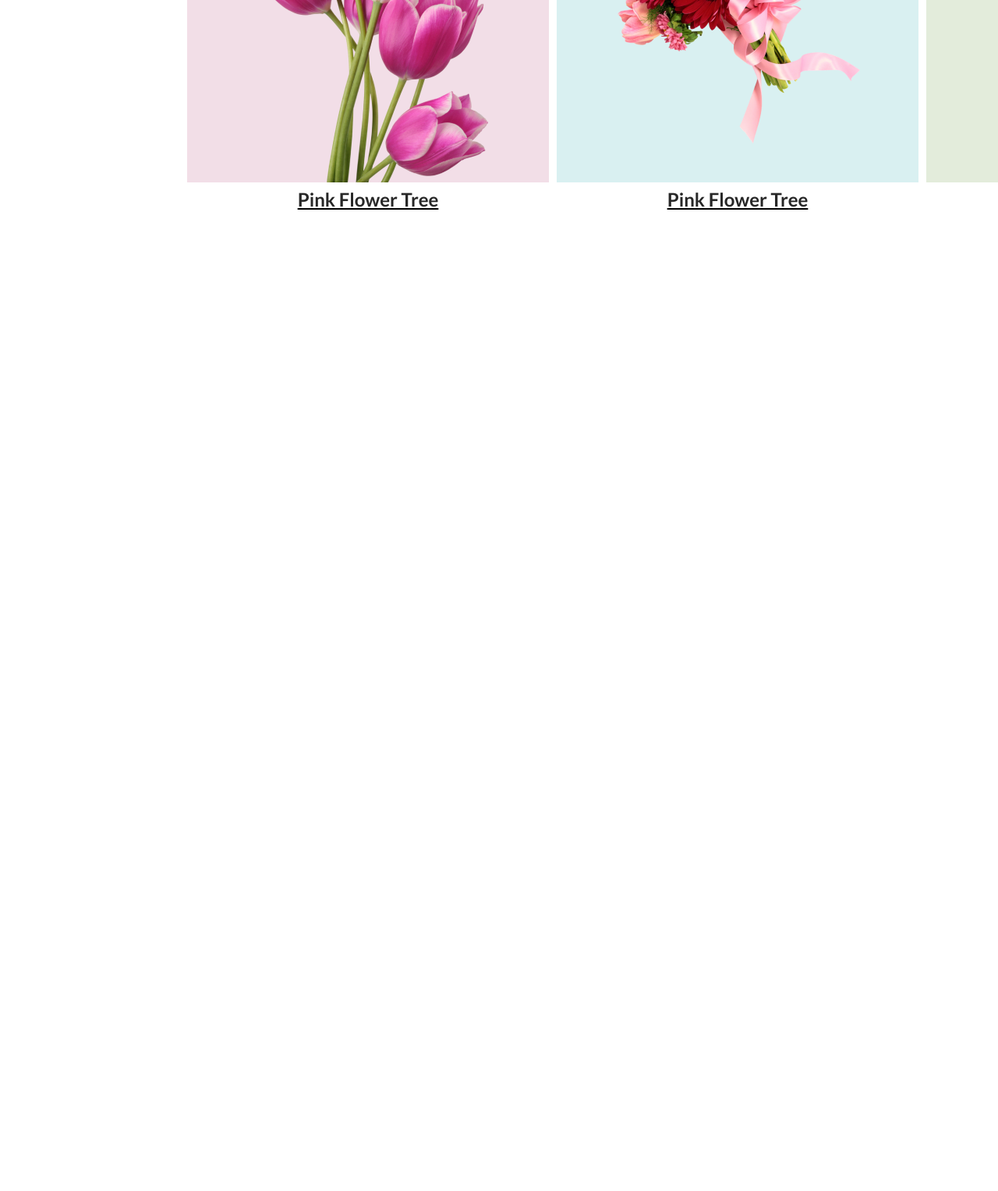
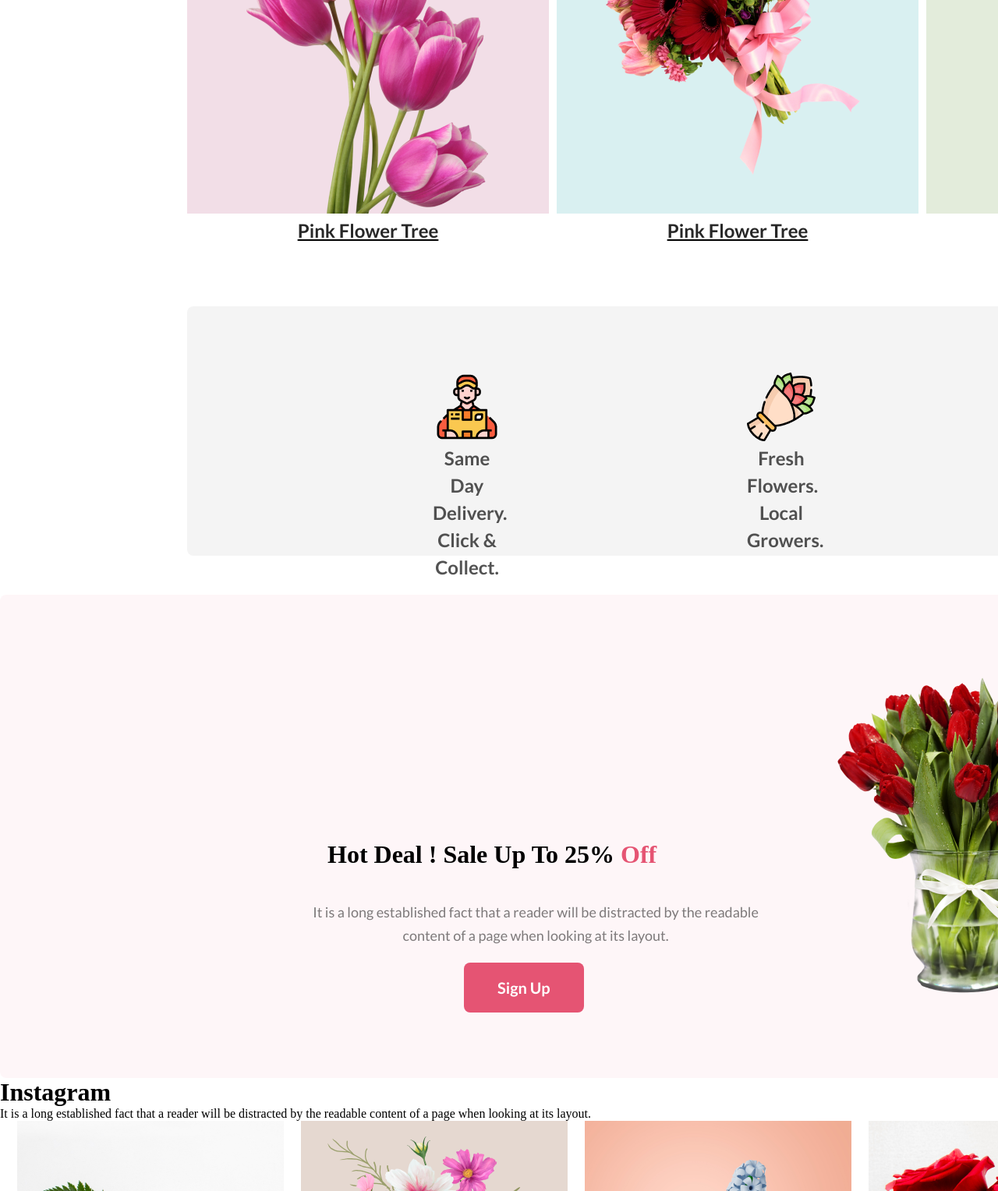
Before and after one commit to Wazid339/Flower-shop-assignment, a plain HTML site: page index.html in a window 1280 px wide. Shown: the part 1272-2800 px from the top of the page at 78% size. Before the commit the page ends 1545 px from the top, so only its background shows below. Drawn offline with Linux system fonts and the light colour scheme.

Commit message:
added flower-list,flower-banner

```diff
--- a/index.html
+++ b/index.html
@@ -24,7 +24,7 @@
 
         </div>
     </header>
-    <main>
+    <main class="main">
         <div class="title-continer" >
             <h3 class="title-continer1">Our Featured Flowers</h3>
             <p class="title-description">It is a long established fact that a reader will be distracted by the readable content of a page when looking at its layout.</p>
@@ -35,6 +35,36 @@
             <li><img  class="bg2" src="Flower Asset/pngwing 5.png" alt=""><u><div class="pic1">Pink Flower Tree</div></u></li>
             <li><img class="bg3" src="Flower Asset/pngwing 7.png" alt=""><u><div class="pic2">Pink Flower Tree</div></u></li>
         </div>
+        <div class="flower-list">
+            <li class="flower-list1">
+                <img src="Flower Asset/Group 57.png" alt=""><div class="li1">Same Day Delivery. Click & Collect.</div>
+            </li>
+            <li class="flower-list2">
+                <img src="Flower Asset/Group 58.png" alt=""><div class="li2">Fresh Flowers. Local Growers.</div>
+            </li>
+            <li class="flower-list3">
+                <img src="Flower Asset/Group 59.png" alt=""><div class="li3">24/7 Free Support.</div>
+            </li>
+
+        </div>
+        <div class="flower-banner">
+        <div class="flower-description">
+            <h1 class="flower-description1">Hot Deal ! Sale Up To 25% <span id="span"> Off</span></h1>
+            <p class="paragraph">It is a long established fact that a reader will be distracted by the readable content of a page when looking at its layout.</p>
+            <button class="btn1">Sign Up</button>
+       </div>
+            <img class="img1" src="Flower Asset/pngwing 8.png" alt="">
+        </div>
+       <div class="picture-banner">
+        <h1 class="picture-banner1">Instagram</h1>
+        <p class="picture-paragraph">It is a long established fact that a reader will be distracted by the readable content of a page when looking at its layout.</p>
+        <div class="flower-scetor">
+        <li ><img src="Flower Asset/Flower 01.png" alt=""></li>
+        <li><img src="Flower Asset/Rectangle 4.png" alt=""></li>
+        <li><img src="Flower Asset/Rectangle 5.png" alt=""></li>
+        <li><img src="Flower Asset/Rectangle 6.png" alt=""></li>
+    </div>
+       </div>
 
 
     </main>
--- a/style/style.css
+++ b/style/style.css
@@ -62,6 +62,12 @@
     margin-left: 120px;
     margin-top: 20px;
 }
+/*main*/
+.main{
+    width: 1920px;
+    height: 4867px;
+    background: #FFF;
+}
 .picture{
     width: 635px;
     height: 800px;
@@ -94,12 +100,15 @@ padding: 3px;
 margin-left: 663px;
 margin-right:  663px;
 }
+ /* List-item */
+
 .flower-name{
     display: flex;
     align-items: center;
     margin-left: 240px;
     margin-right: 120px;
     margin-bottom: auto;
+    margin-top: 40px;
     list-style: none;
     gap: 10px;
 }
@@ -162,3 +171,129 @@ margin-right:  663px;
     line-height: 35px;
     text-decoration-line: none;
 }
+/* Flower list */
+.flower-list{
+    display: flex;
+    list-style: none;
+    width: 1440px;
+    height: 320px;
+    border-radius: 8px;
+    background: rgba(39, 39, 39, 0.05);
+    margin-left: 240px ;
+    margin-right: 240px;
+    margin-top: 80px;
+
+}
+.flower-list1{
+    text-align: justify;
+width: 88px;
+height: 88px;
+padding-top: 85px;
+padding-left: 315px;
+padding-bottom: 145px;
+}
+.flower-list2{
+    width: 88px;
+    height: 88px;
+    padding-top: 85px;
+    padding-left: 315px;
+    padding-bottom: 145px;
+
+}
+.flower-list3{
+    width: 88px;
+    height: 88px;
+    padding-top: 85px;
+    padding-left: 315px;
+    padding-bottom: 145px;
+}
+/*list item*/
+
+.li1{
+    color: rgba(39, 39, 39, 0.80);
+    text-align: center;
+    font-family: Lato;
+    font-size: 24px;
+    font-weight: 600;
+    line-height: 35px;
+
+
+}
+.li2{
+    color: rgba(39, 39, 39, 0.80);
+    text-align: center;
+    font-family: Lato;
+    font-size: 24px;
+    font-weight: 600;
+    line-height: 35px;
+}
+.li3{
+    color: rgba(39, 39, 39, 0.80);
+    text-align: center;
+    display: inline-flex;
+    font-family: Lato;
+    font-size: 24px;
+    font-weight: 600;
+    line-height: 35px;
+}
+#span{
+    color: #E55473;
+}
+.flower-banner{
+display: flex;
+align-items: center;
+width: 1922px;
+height: 620px;
+border-radius: 8px;
+background: rgba(229, 84, 115, 0.05);
+margin-top: 50px;
+}
+.flower-description1{
+    padding-top: 230px;
+    padding-left: 420px;
+    padding-bottom: 40px;
+}
+.paragraph{
+display: flex;
+padding-top: 0;
+padding-left: 390px;
+margin-right: auto;
+width: 594px;
+color: rgba(39, 39, 39, 0.60);
+text-align: center;
+font-family: Lato;
+font-size: 18px;
+font-weight: 400;
+line-height: 30px;
+}
+.btn1{
+display: inline-flex;
+padding: 20px 43px;
+align-items: flex-start;
+gap: 10px;
+color: #FFF;
+font-family: Lato;
+font-size: 20px;
+font-weight: 700;
+border-radius: 8px;
+border: none;
+background: #E55473;
+margin-left: 595px;
+margin-top: 20px;
+
+}
+.img1{
+width: 318px;
+height: 420px;
+padding: 5px;
+margin-left: 80px;
+margin-top: 100px;
+margin-bottom: 100px;
+}
+.picture-banner{
+
+}
+.flower-scetor{
+    display: flex;
+    align-items: center;
+}
```
